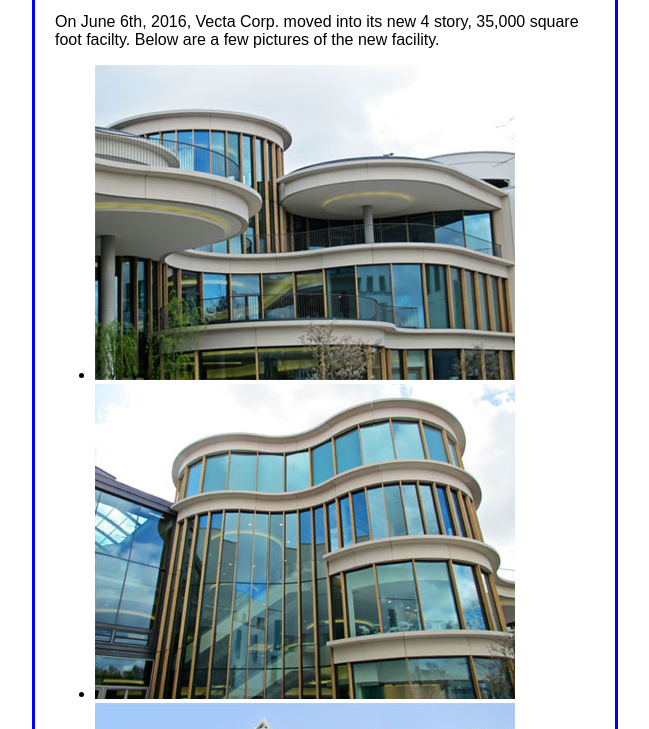
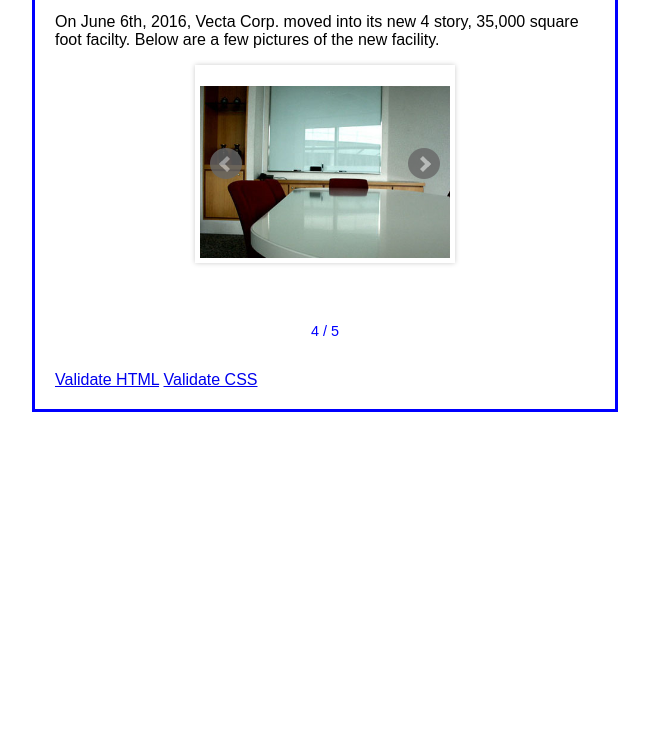
Before and after one commit to yasincoker64/activity10_slider, a plain HTML site: page index.html in a window 1280 px wide. Shown: the part 71-800 px from the top of the page, without its empty margins (315-964 px from the left). Drawn offline with nearby package versions, Linux system fonts and the light colour scheme.

Commit message:
Update index.html

```diff
--- a/index.html
+++ b/index.html
@@ -6,7 +6,7 @@
     <link href="main.css" rel="stylesheet">
     <link href="jquery.bxslider.css" rel="stylesheet">
     <script src="https://code.jquery.com/jquery-1.8.2.min.js"></script>
-    <script src="js/jquery.bxSlider.min.js"></script>
+    <script src="jquery.bxSlider.min.js"></script>
 	<script src="slider.js"></script>
 </head>
 
```
